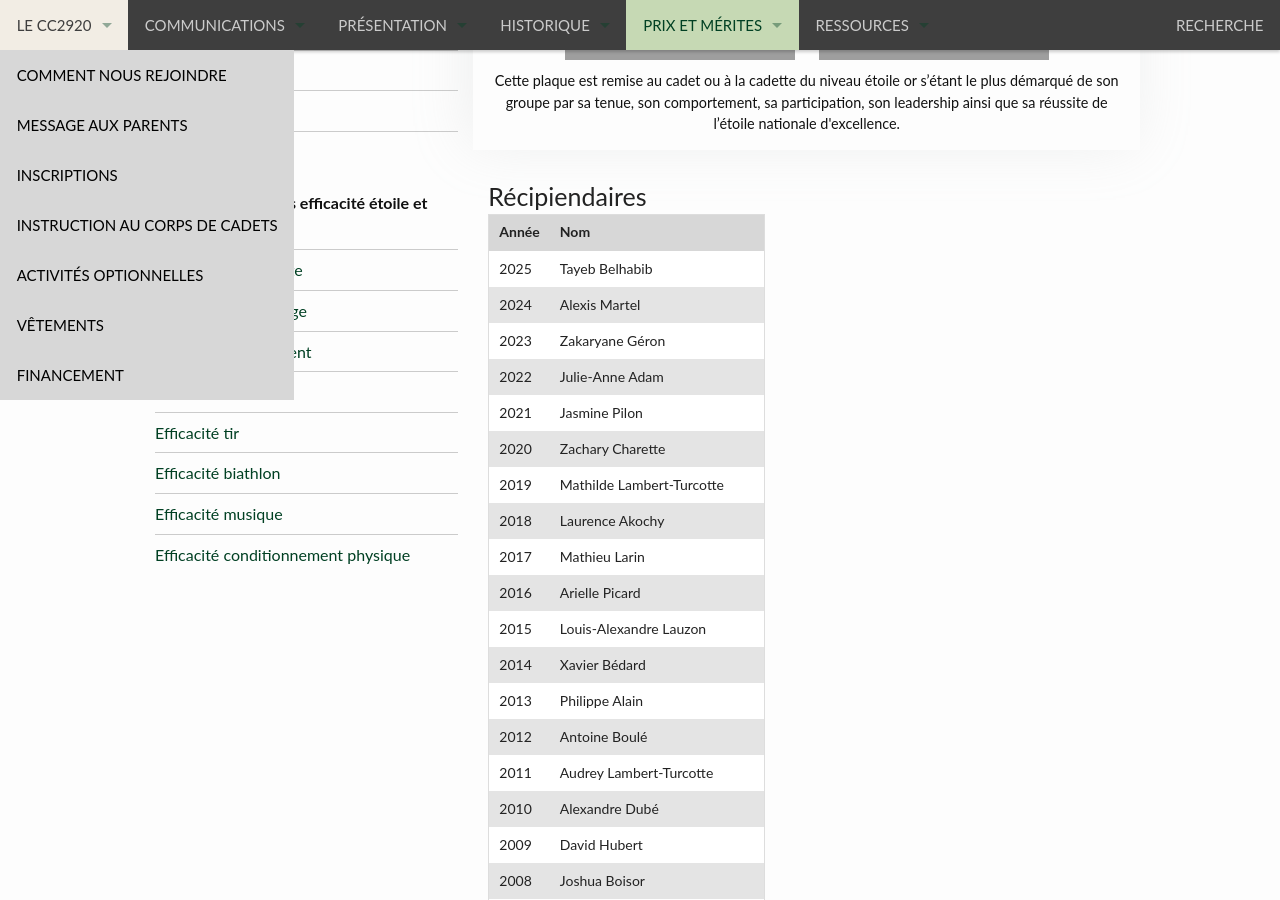
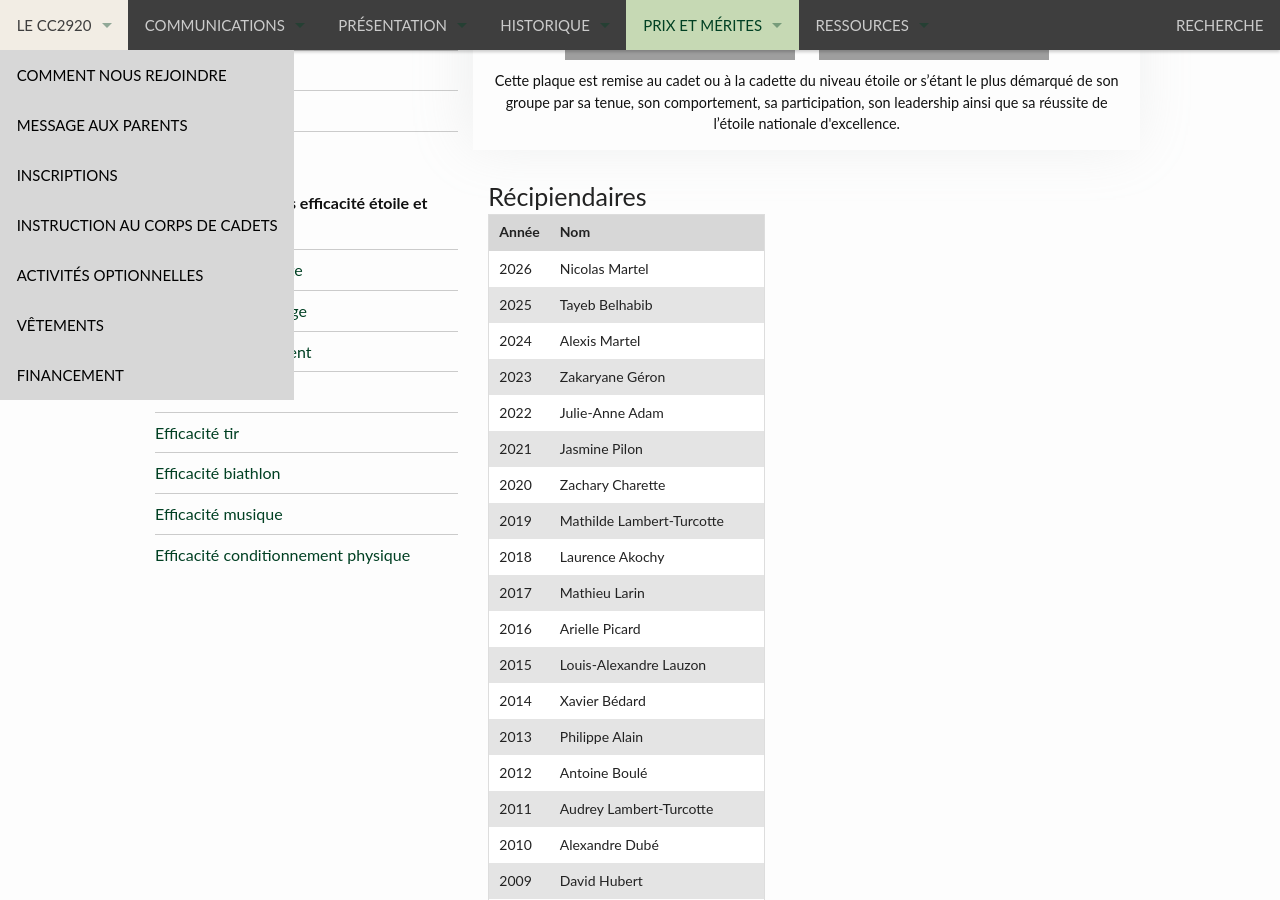
Before and after one commit to CC2920/web, a Jekyll site: the page built from _prix/plaques-trophees/efficacite-etoile-or.md, in a window 1280 px wide and 900 px high, scrolled down 611 px. Built offline with Jekyll 4.4.1, drawn with Linux system fonts in a browser that asks for light colours.

Commit message:
Add 2026 recipient to efficiency trophy list

```diff
--- a/_prix/plaques-trophees/efficacite-etoile-or.md
+++ b/_prix/plaques-trophees/efficacite-etoile-or.md
@@ -16,6 +16,7 @@ prix:
 
 | Année | Nom |
 | --- | --- |
+| 2026 | Nicolas Martel |
 | 2025 | Tayeb Belhabib |
 | 2024 | Alexis	Martel |
 | 2023 | Zakaryane Géron |
```
